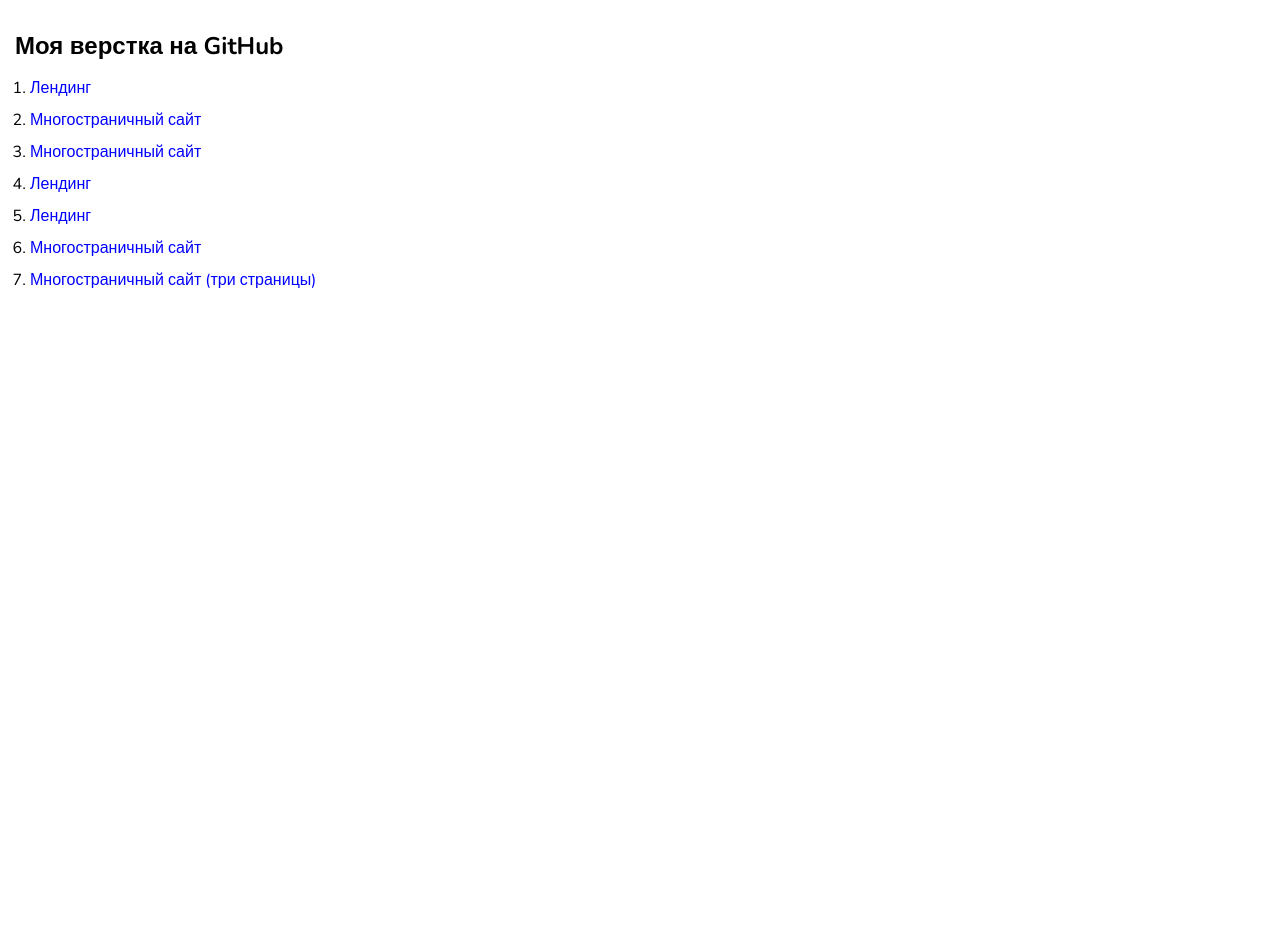
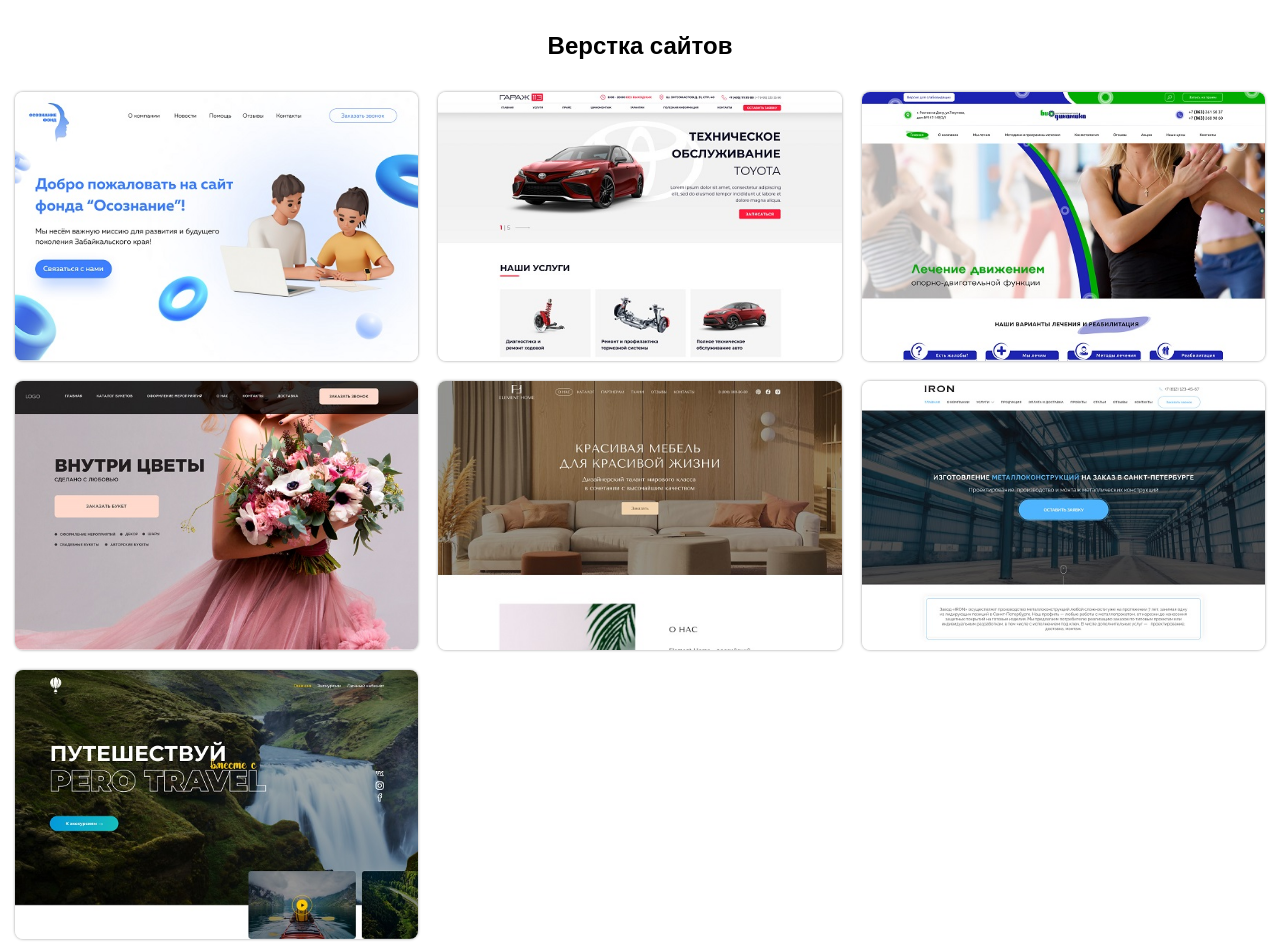
Before and after one commit to serwebdev/portfolio, a plain HTML site: page index.html in a window 1280 px wide. Before the commit the page ends 800 px from the top, so only its background shows below. Drawn offline with nearby package versions, Linux system fonts and the light colour scheme.

Commit message:
convert to card

```diff
--- /dev/null
+++ b/css/style.scss
@@ -0,0 +1,125 @@
+* {
+  margin: 0;
+  padding: 0;
+  box-sizing: border-box;
+}
+
+$black: #000;
+$white: #fff;
+$blue: #3d7fff;
+
+body {
+  font-family: 'Nunito', sans-serif;
+}
+.container {
+  max-width: 1470px;
+  margin: 0 auto;
+  padding: 0 15px;
+}
+
+.portfolio {
+  padding: 30px 0;
+
+  &__inner {
+  }
+
+  &__title {
+    margin-bottom: 30px;
+    text-align: center;
+  }
+
+  &__cards {
+    display: grid;
+    grid-template-columns: repeat(auto-fit, minmax(300px, 1fr));
+    gap: 20px;
+
+    @media (max-width: 1000px) {
+      grid-template-columns: repeat(auto-fit, minmax(250px, 1fr));
+    }
+    @media (max-width: 640px) {
+      grid-template-columns: repeat(auto-fit, minmax(200px, 1fr));
+      gap: 15px;
+    }
+  }
+
+  &__card {
+    aspect-ratio: 300 / 200;
+    box-shadow: 0 0 3px rgba(0, 0, 0, 0.4);
+    border-radius: 8px;
+    font-size: 16px;
+    text-decoration: none;
+    transition: 0.2s;
+    position: relative;
+    overflow: hidden;
+
+    &:hover {
+      box-shadow: 0 0 8px 1px rgba(0, 0, 0, 0.4);
+    }
+    &:hover .portfolio__overlay {
+      opacity: 1;
+    }
+
+    @media (max-width: 768px) {
+      font-size: 14px;
+    }
+    @media (max-width: 640px) {
+      // font-size: 12px;
+    }
+  }
+
+  &__card-link {
+    position: absolute;
+    top: 0;
+    left: 0;
+    right: 0;
+    bottom: 0;
+    background: transparent;
+    z-index: 1;
+  }
+
+  &__card-img {
+    object-fit: cover;
+    width: 100%;
+    height: 100%;
+  }
+
+  &__overlay {
+    position: absolute;
+    top: 0;
+    left: 0;
+    right: 0;
+    bottom: 0;
+    opacity: 0;
+    transition: 0.2s;
+    display: flex;
+    flex-direction: column;
+    justify-content: space-between;
+    z-index: 0;
+  }
+
+  &__card-top {
+    color: $white;
+    padding: 10px 15px 15px;
+    text-align: end;
+    background: linear-gradient(0deg, transparent, rgba(0, 0, 0, 0.65) 81%);
+
+    span {
+      font-weight: 700;
+    }
+  }
+
+  &__card-bottom {
+    color: $white;
+    // background: $white;
+    padding: 30px 15px 15px;
+
+    background: linear-gradient(180deg, transparent, rgba(0, 0, 0, 0.65) 81%);
+    // height: 80px;
+    display: flex;
+    align-items: flex-end;
+
+    @media (max-width: 768px) {
+      padding: 20px 15px 10px;
+    }
+  }
+}
--- a/index.html
+++ b/index.html
@@ -5,7 +5,8 @@
     <meta charset="UTF-8">
     <meta http-equiv="X-UA-Compatible" content="IE=edge">
     <meta name="viewport" content="width=device-width, initial-scale=1.0">
-    <title>Верстка</title>
+    <link rel="shortcut icon" href="favicon/coding(3).png" type="image/png">
+    <title>Портфолио</title>
     <link rel="preconnect" href="https://fonts.googleapis.com">
     <link rel="preconnect" href="https://fonts.gstatic.com" crossorigin>
     <link href="https://fonts.googleapis.com/css2?family=Nunito:wght@400;500;700&display=swap" rel="stylesheet">
@@ -15,20 +16,15 @@
 <body>
     <div class="portfolio">
         <div class="container">
-            <h2 class="portfolio__title">Моя верстка на GitHub</h2>
-            <ol class="portfolio__list">
-                <li><a href="https://serwebdev.github.io/awareness/dist/" target="_blank">Лендинг</a></li>
-                <li><a href="https://serwebdev.github.io/garage/dist" target="_blank">Многостраничный сайт</a></li>
-                <li><a href="https://serwebdev.github.io/element-home/dist/" target="_blank">Многостраничный сайт</a>
-                </li>
-                <li><a href="https://serwebdev.github.io/bio-dynamic/dist/" target="_blank">Лендинг</a></li>
-                <li><a href="https://serwebdev.github.io/flors/dist" target="_blank">Лендинг</a></li>
-                <li><a href="https://serwebdev.github.io/iron/dist" target="_blank">Многостраничный сайт</a></li>
-                <li><a href="https://serwebdev.github.io/pero-travel/dist/" target="_blank">Многостраничный сайт (три
-                        страницы)</a></li>
-            </ol>
+            <div class="portfolio__inner">
+                <h2 class="portfolio__title">Верстка сайтов</h2>
+                <div class="portfolio__cards"></div>
+            </div>
         </div>
     </div>
+
+    <script src="js/cards.js"></script>
+    <script src="js/main.js"></script>
 </body>
 
 </html>
--- /dev/null
+++ b/js/cards.js
@@ -0,0 +1,51 @@
+const cards = [
+  {
+    id: 1,
+    link: 'https://serwebdev.github.io/awareness/dist/',
+    img: 'awareness.jpg',
+    pages: 1,
+    title: 'Фонд "Осознание"',
+  },
+  {
+    id: 2,
+    link: 'https://serwebdev.github.io/garage/dist/',
+    img: 'garage.jpg',
+    pages: 6,
+    title: 'Ремонт и ТО автомобилей',
+  },
+  {
+    id: 3,
+    link: 'https://serwebdev.github.io/bio-dynamic/dist/',
+    img: 'bio-dynamic.jpg',
+    pages: 1,
+    title: 'Биодинамика - лечение движением',
+  },
+  {
+    id: 4,
+    link: 'https://serwebdev.github.io/flors/dist/',
+    img: 'flors.jpg',
+    pages: 1,
+    title: 'Заказ цветов',
+  },
+  {
+    id: 5,
+    link: 'https://serwebdev.github.io/element-home/dist/',
+    img: 'element-home.jpg',
+    pages: 5,
+    title: 'Сайт производителя мебели',
+  },
+  {
+    id: 6,
+    link: 'https://serwebdev.github.io/iron/dist/',
+    img: 'iron.jpg',
+    pages: 5,
+    title: 'Завод металлоконструкций "Iron"',
+  },
+  {
+    id: 7,
+    link: 'https://serwebdev.github.io/pero-travel/dist/',
+    img: 'pero-travel.jpg',
+    pages: 3,
+    title: 'Онлайн-сервис по бронированию экскурсий',
+  },
+];
--- /dev/null
+++ b/js/main.js
@@ -0,0 +1,16 @@
+const portfolioCards = document.querySelector('.portfolio__cards');
+
+cards.forEach(card => {
+  const htmlCard = `
+    <div class="portfolio__card">
+        <a href="${card.link}" class="portfolio__card-link"></a>
+        <img src="img/${card.img}" alt="Портфолио" class="portfolio__card-img">
+        <div class="portfolio__overlay">
+            <p class="portfolio__card-top">Страниц: <span>${card.pages}</span></p>
+            <h4 class="portfolio__card-bottom">${card.title}</h4>
+        </div>
+    </div>
+`;
+
+  portfolioCards.insertAdjacentHTML('beforeend', htmlCard);
+});
```
Also changed, not shown: css/style.css, favicon/coding(3).png (added), favicon/coding(5).png (added), favicon/coding.png (added), img/awareness.jpg (added), img/bio-dynamic.jpg (added), img/element-home.jpg (added), img/flors.jpg (added), img/garage.jpg (added), img/iron.jpg (added), img/pero-travel.jpg (added).
